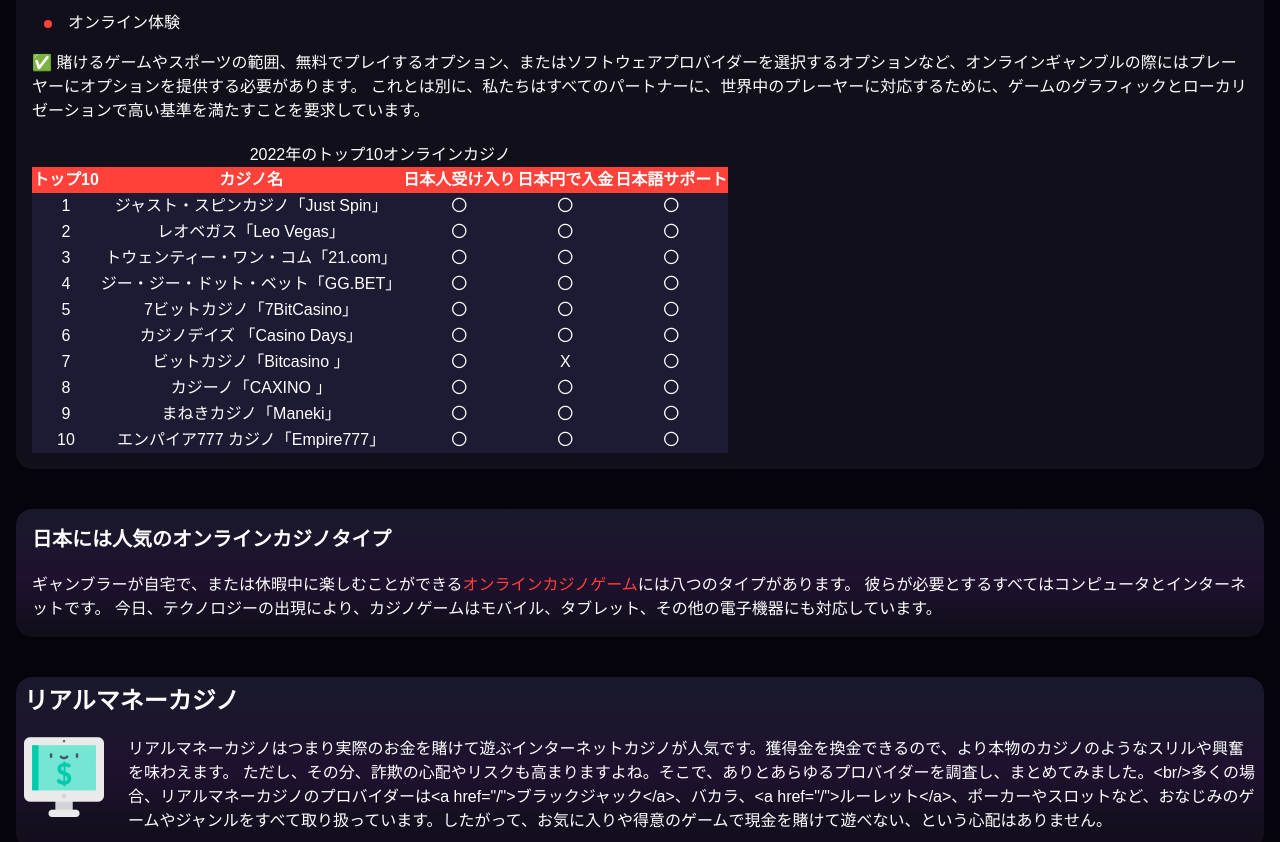
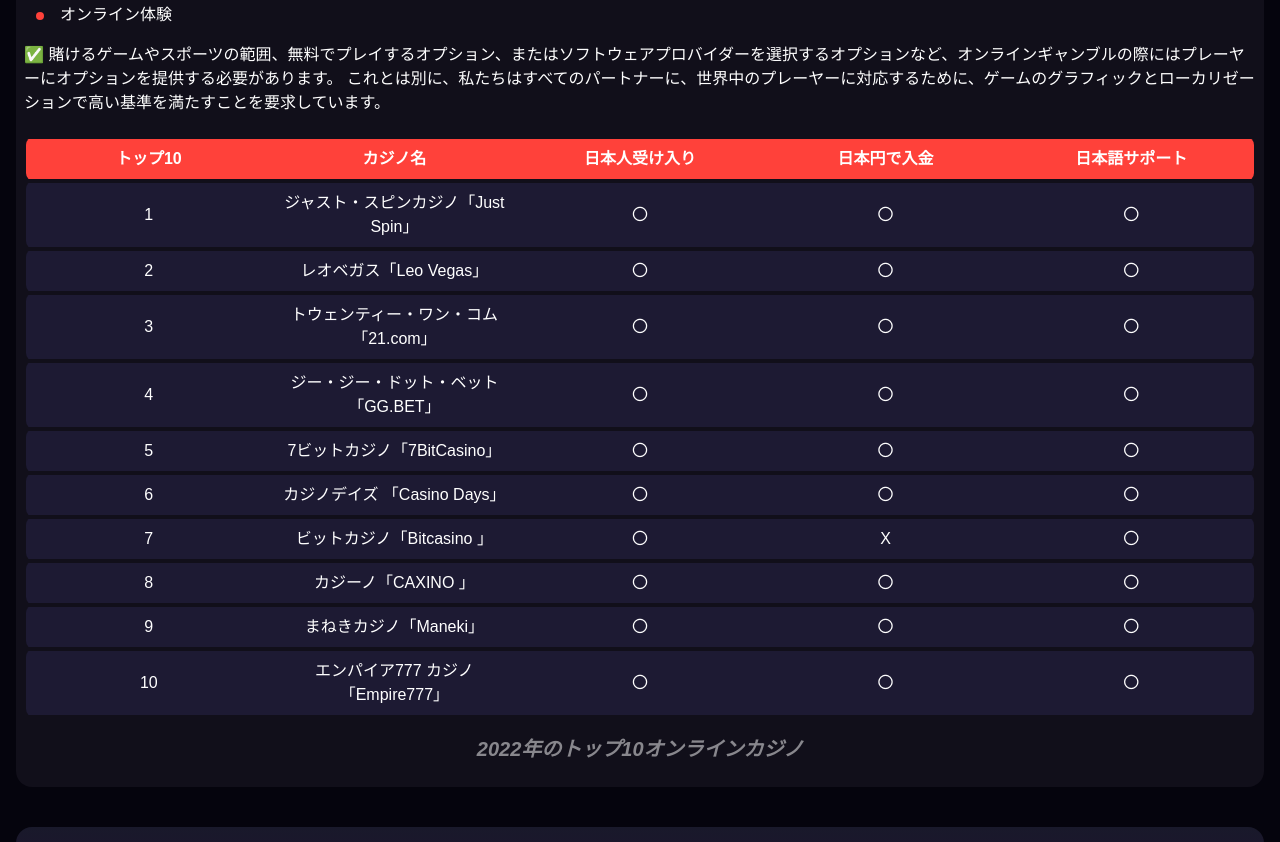
Before and after one commit to sifatulrabbi/fiverr-afuramask-frontpage-clone, a React (Create React App) app: page / in a window 1280 px wide. Shown: the part 6060-6902 px from the top of the page. Built offline with nearby package versions, Linux system fonts and the light colour scheme.

Commit message:
feat: complete tables

```diff
--- a/src/features/CasinosTable.jsx
+++ b/src/features/CasinosTable.jsx
@@ -2,97 +2,91 @@
 
 export const CasinosTable = () => {
     return (
-        <table className="table text-white relative border-collapse table-fixed bg-[#1d1a33]">
-            <caption className="caption">
-                <h2>2022年のトップ10オンラインカジノ</h2>
+        <table className="table text-center">
+            <caption className="py-4">
+                <h2 className="font-bold text-xl italic opacity-50">
+                    2022年のトップ10オンラインカジノ
+                </h2>
             </caption>
-            <tbody className="table-row-group align-middle border-inherit">
-                <tr className="w-full bg-primary rounded-md">
-                    <th className="text-center">トップ10</th>
-                    <th className="text-center">カジノ名</th>
-                    <th className="text-center">日本人受け入り</th>
-                    <th className="text-center">日本円で入金</th>
-                    <th className="text-center">日本語サポート</th>
+            <thead>
+                <tr>
+                    <th>トップ10</th>
+                    <th>カジノ名</th>
+                    <th>日本人受け入り</th>
+                    <th>日本円で入金</th>
+                    <th>日本語サポート</th>
+                </tr>
+            </thead>
+            <tbody>
+                <tr>
+                    <td>1</td>
+                    <td>ジャスト・スピンカジノ「Just Spin」</td>
+                    <td>〇</td>
+                    <td>〇</td>
+                    <td>〇</td>
                 </tr>
                 <tr>
-                    <td className="text-center">1</td>
-                    <td className="text-center">
-                        ジャスト・スピンカジノ「Just Spin」
-                    </td>
-                    <td className="text-center">〇</td>
-                    <td className="text-center">〇</td>
-                    <td className="text-center">〇</td>
+                    <td>2</td>
+                    <td>レオベガス「Leo Vegas」</td>
+                    <td>〇</td>
+                    <td>〇</td>
+                    <td>〇</td>
                 </tr>
                 <tr>
-                    <td className="text-center">2</td>
-                    <td className="text-center">レオベガス「Leo Vegas」</td>
-                    <td className="text-center">〇</td>
-                    <td className="text-center">〇</td>
-                    <td className="text-center">〇</td>
+                    <td>3</td>
+                    <td>トウェンティー・ワン・コム「21.com」</td>
+                    <td>〇</td>
+                    <td>〇</td>
+                    <td>〇</td>
                 </tr>
                 <tr>
-                    <td className="text-center">3</td>
-                    <td className="text-center">
-                        トウェンティー・ワン・コム「21.com」
-                    </td>
-                    <td className="text-center">〇</td>
-                    <td className="text-center">〇</td>
-                    <td className="text-center">〇</td>
+                    <td>4</td>
+                    <td>ジー・ジー・ドット・ベット「GG.BET」</td>
+                    <td>〇</td>
+                    <td>〇</td>
+                    <td>〇</td>
                 </tr>
                 <tr>
-                    <td className="text-center">4</td>
-                    <td className="text-center">
-                        ジー・ジー・ドット・ベット「GG.BET」
-                    </td>
-                    <td className="text-center">〇</td>
-                    <td className="text-center">〇</td>
-                    <td className="text-center">〇</td>
+                    <td>5</td>
+                    <td>7ビットカジノ「7BitCasino」</td>
+                    <td>〇</td>
+                    <td>〇</td>
+                    <td>〇</td>
                 </tr>
                 <tr>
-                    <td className="text-center">5</td>
-                    <td className="text-center">7ビットカジノ「7BitCasino」</td>
-                    <td className="text-center">〇</td>
-                    <td className="text-center">〇</td>
-                    <td className="text-center">〇</td>
+                    <td>6</td>
+                    <td>カジノデイズ 「Casino Days」</td>
+                    <td>〇</td>
+                    <td>〇</td>
+                    <td>〇</td>
                 </tr>
                 <tr>
-                    <td className="text-center">6</td>
-                    <td className="text-center">
-                        カジノデイズ 「Casino Days」
-                    </td>
-                    <td className="text-center">〇</td>
-                    <td className="text-center">〇</td>
-                    <td className="text-center">〇</td>
+                    <td>7</td>
+                    <td>ビットカジノ「Bitcasino 」</td>
+                    <td>〇</td>
+                    <td>X</td>
+                    <td>〇</td>
                 </tr>
                 <tr>
-                    <td className="text-center">7</td>
-                    <td className="text-center">ビットカジノ「Bitcasino 」</td>
-                    <td className="text-center">〇</td>
-                    <td className="text-center">X</td>
-                    <td className="text-center">〇</td>
+                    <td>8</td>
+                    <td>カジーノ「CAXINO 」</td>
+                    <td>〇</td>
+                    <td>〇</td>
+                    <td>〇</td>
                 </tr>
                 <tr>
-                    <td className="text-center">8</td>
-                    <td className="text-center">カジーノ「CAXINO 」</td>
-                    <td className="text-center">〇</td>
-                    <td className="text-center">〇</td>
-                    <td className="text-center">〇</td>
+                    <td>9</td>
+                    <td>まねきカジノ「Maneki」</td>
+                    <td>〇</td>
+                    <td>〇</td>
+                    <td>〇</td>
                 </tr>
                 <tr>
-                    <td className="text-center">9</td>
-                    <td className="text-center">まねきカジノ「Maneki」</td>
-                    <td className="text-center">〇</td>
-                    <td className="text-center">〇</td>
-                    <td className="text-center">〇</td>
-                </tr>
-                <tr>
-                    <td className="text-center">10</td>
-                    <td className="text-center">
-                        エンパイア777 カジノ「Empire777」
-                    </td>
-                    <td className="text-center">〇</td>
-                    <td className="text-center">〇</td>
-                    <td className="text-center">〇</td>
+                    <td>10</td>
+                    <td>エンパイア777 カジノ「Empire777」</td>
+                    <td>〇</td>
+                    <td>〇</td>
+                    <td>〇</td>
                 </tr>
             </tbody>
         </table>
--- a/src/features/PopularGames.jsx
+++ b/src/features/PopularGames.jsx
@@ -2,16 +2,18 @@
 
 export const PopularGames = () => {
     return (
-        <section className="card-gradient mt-10">
+        <section className="card-gradient mt-10" style={{ padding: "8px" }}>
             <h5 className="font-bold text-white text-xl text-center">
                 日本には人気のオンラインカジノゲーム
             </h5>
-            <table className="text-white">
-                <tbody>
+            <table className="table">
+                <thead>
                     <tr>
                         <th>オンラインカジノ ゲームの種類</th>
                         <th>特徴</th>
                     </tr>
+                </thead>
+                <tbody>
                     <tr>
                         <td>テーブルゲーム</td>
                         <td>ブラックジャック・ルーレット・バカラなど</td>
--- a/src/features/WhyUsSection.jsx
+++ b/src/features/WhyUsSection.jsx
@@ -77,7 +77,10 @@
                 />
             </div>
 
-            <div className="card-gradient rounded-2xl p-4">
+            <div
+                className="card-gradient rounded-2xl"
+                style={{ padding: "8px" }}
+            >
                 <WhyUsArticle
                     listItemText="オンラインカジノサポート"
                     text="✅ トップサイトは広範なカスタマーサポートを提供するため、これを厳密に確認しています。 常にユーザーに連絡することをお勧めしますが、実際の人が効率的に質問に答えることの重要性を理解しています。日本語のサポートは大切なパートです。"
--- a/src/index.css
+++ b/src/index.css
@@ -70,3 +70,32 @@
         rgba(4, 4, 13, 0.1)
     );
 }
+
+.table {
+    @apply text-white border-collapse table-fixed w-full h-10;
+    caption-side: bottom;
+}
+
+.table th,
+.table td {
+    @apply p-2 bg-primary;
+    border: 4px solid #110f1a;
+    border-right-color: transparent;
+    border-left-color: transparent;
+}
+
+.table td {
+    @apply bg-[#1d1a33];
+}
+
+.table tr td:first-child,
+.table tr th:first-child {
+    border-top-left-radius: 8px;
+    border-bottom-left-radius: 8px;
+}
+
+.table tr td:last-child,
+.table tr th:last-child {
+    border-top-right-radius: 8px;
+    border-bottom-right-radius: 8px;
+}
```
